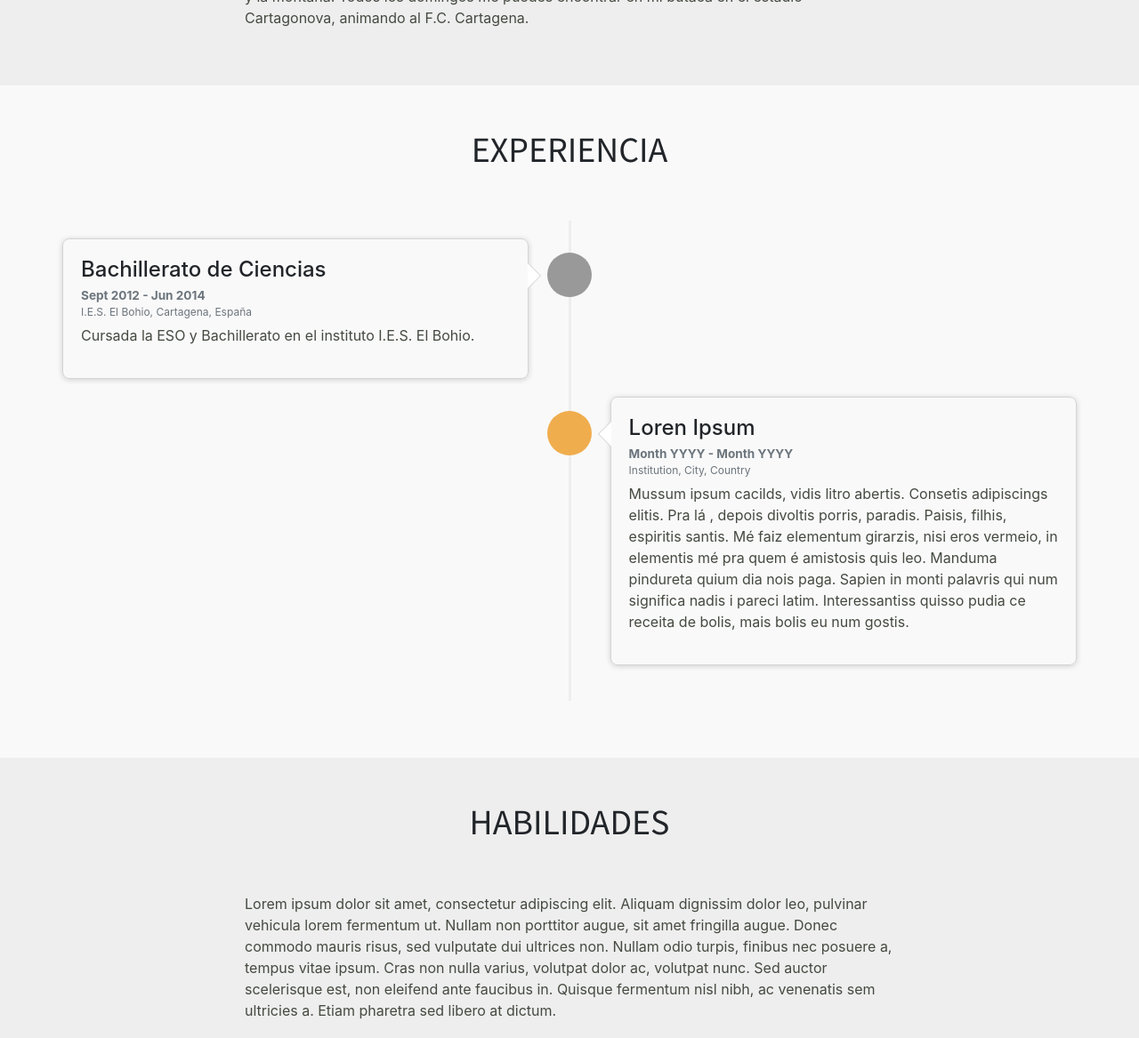
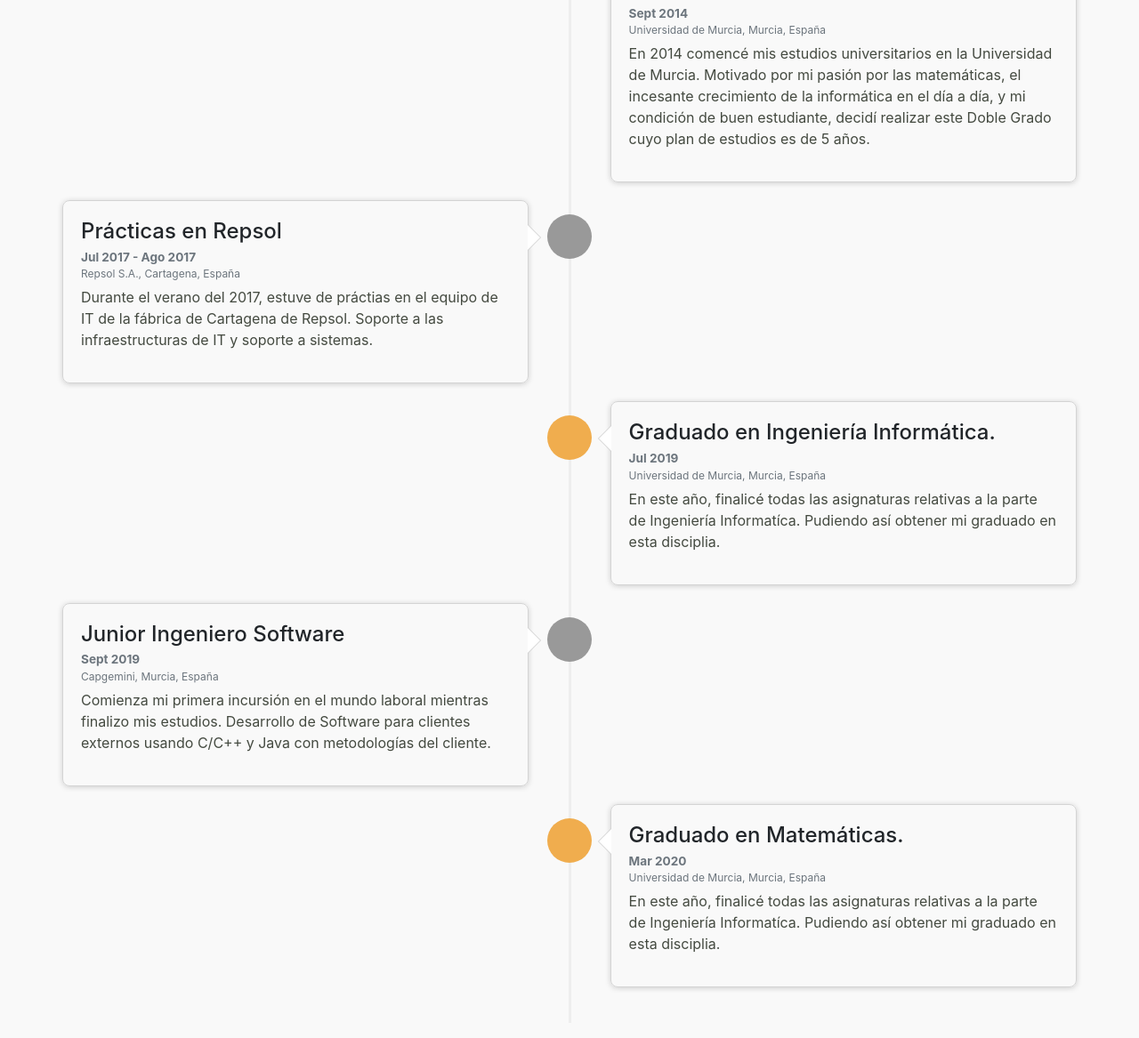
Before and after one commit to CarmeloAlcCoy/carmelo.github.io, a plain HTML site: page index.html in a window 1280 px wide. Shown: the part 1520-2687 px from the top of the page at 89% size. Drawn offline with nearby package versions, Linux system fonts and the light colour scheme; a web font is replaced by a local one.

Commit message:
Added timeline details. Fixed some bugs.

```diff
--- a/css/main.css
+++ b/css/main.css
@@ -229,6 +229,7 @@ a:active {
 
   ul.timeline > li > .timeline-panel {
       float: right;
+      margin-right: 10px;
   }
 
   ul.timeline > li > .timeline-panel:before {
--- a/index.html
+++ b/index.html
@@ -44,7 +44,7 @@
             <p class="author-desc2"> Matemático e ingeniero Informático. </p>
           </div>
           <div class="col-md-6 align-self-center">
-            <img class="img-fluid author-img" src="me-myself1.jpeg" title="This is me" media-simple="true" >
+            <img class="img-fluid author-img" src="me-myself2.jpeg" title="This is me" media-simple="true" >
           </div>
         </div>
       </div>
@@ -106,12 +106,64 @@
               <div class="timeline-badge warning"></div>
               <div class="timeline-panel">
                 <div class="timeline-heading">
-                  <h4 class="timeline-title">Loren Ipsum</h4>
-                  <p class="timeline-subtitle"> Month YYYY - Month YYYY</p>
-                  <p class="timeline-subsubtitle">Institution, City, Country</p>
+                  <h4 class="timeline-title">Doble Grado en Matemáticas e Ingeniería Informaática </h4>
+                  <p class="timeline-subtitle"> Sept 2014</p>
+                  <p class="timeline-subsubtitle">Universidad de Murcia, Murcia, España</p>
                 </div>
                 <div class="timeline-body">
-                  <p>Mussum ipsum cacilds, vidis litro abertis. Consetis adipiscings elitis. Pra lá , depois divoltis porris, paradis. Paisis, filhis, espiritis santis. Mé faiz elementum girarzis, nisi eros vermeio, in elementis mé pra quem é amistosis quis leo. Manduma pindureta quium dia nois paga. Sapien in monti palavris qui num significa nadis i pareci latim. Interessantiss quisso pudia ce receita de bolis, mais bolis eu num gostis.</p>
+                  <p>En 2014 comencé mis estudios universitarios en la Universidad de Murcia. Motivado por mi pasión por las matemáticas, el incesante crecimiento de la informática en el día a día, y mi condición de buen estudiante, decidí realizar este Doble Grado cuyo plan de estudios es de 5 años.</p>
+                </div>
+              </div>
+            </li>
+            <li>
+              <div class="timeline-badge"></div>
+              <div class="timeline-panel">
+                <div class="timeline-heading">
+                  <h4 class="timeline-title">Prácticas en Repsol</h4>
+                  <p class="timeline-subtitle"> Jul 2017 - Ago 2017</p>
+                  <p class="timeline-subsubtitle">Repsol S.A., Cartagena, España</p>
+                </div>
+                <div class="timeline-body">
+                  <p>Durante el verano del 2017, estuve de práctias en el equipo de IT de la fábrica de Cartagena de Repsol. Soporte a las infraestructuras de IT y soporte a sistemas.</p>
+                </div>
+              </div>
+            </li>
+            <li class="timeline-inverted">
+              <div class="timeline-badge warning"></div>
+              <div class="timeline-panel">
+                <div class="timeline-heading">
+                  <h4 class="timeline-title">Graduado en Ingeniería Informática.</h4>
+                  <p class="timeline-subtitle"> Jul 2019</p>
+                  <p class="timeline-subsubtitle">Universidad de Murcia, Murcia, España</p>
+                </div>
+                <div class="timeline-body">
+                  <p>En este año, finalicé todas las asignaturas relativas a la parte de Ingeniería Informatíca. Pudiendo así obtener mi graduado en esta disciplia.</p>
+                </div>
+              </div>
+            </li>
+            <li>
+              <div class="timeline-badge"></div>
+              <div class="timeline-panel">
+                <div class="timeline-heading">
+                  <h4 class="timeline-title">Junior Ingeniero Software</h4>
+                  <p class="timeline-subtitle"> Sept 2019</p>
+                  <p class="timeline-subsubtitle">Capgemini, Murcia, España</p>
+                </div>
+                <div class="timeline-body">
+                  <p>Comienza mi primera incursión en el mundo laboral mientras finalizo mis estudios. Desarrollo de Software para clientes externos usando C/C++ y Java con metodologías del cliente.</p>
+                </div>
+              </div>
+            </li>
+            <li class="timeline-inverted">
+              <div class="timeline-badge warning"></div>
+              <div class="timeline-panel">
+                <div class="timeline-heading">
+                  <h4 class="timeline-title">Graduado en Matemáticas.</h4>
+                  <p class="timeline-subtitle"> Mar 2020</p>
+                  <p class="timeline-subsubtitle">Universidad de Murcia, Murcia, España</p>
+                </div>
+                <div class="timeline-body">
+                  <p>En este año, finalicé todas las asignaturas relativas a la parte de Ingeniería Informatíca. Pudiendo así obtener mi graduado en esta disciplia.</p>
                 </div>
               </div>
             </li>
```
Also changed, not shown: 1 other file.
